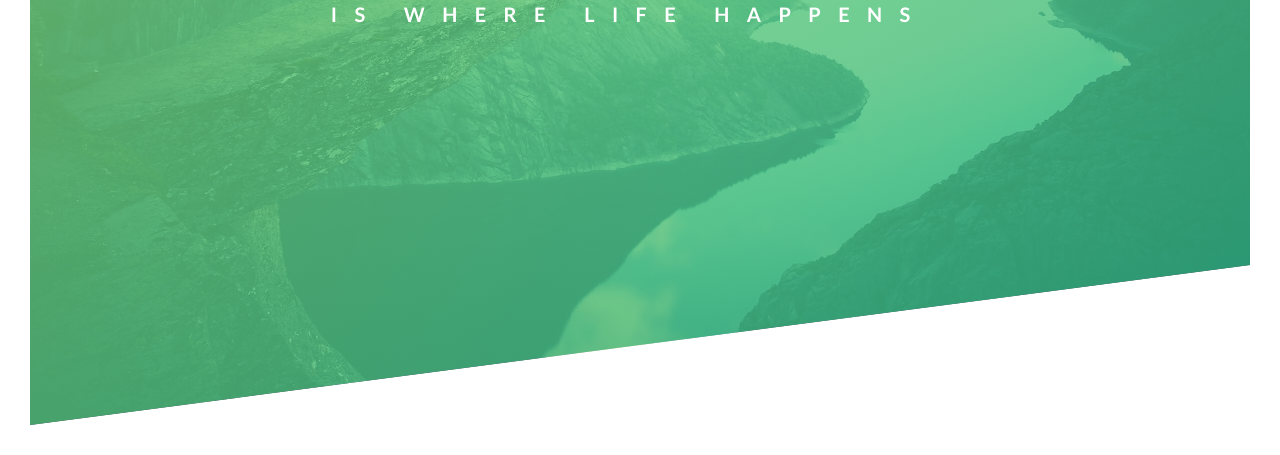
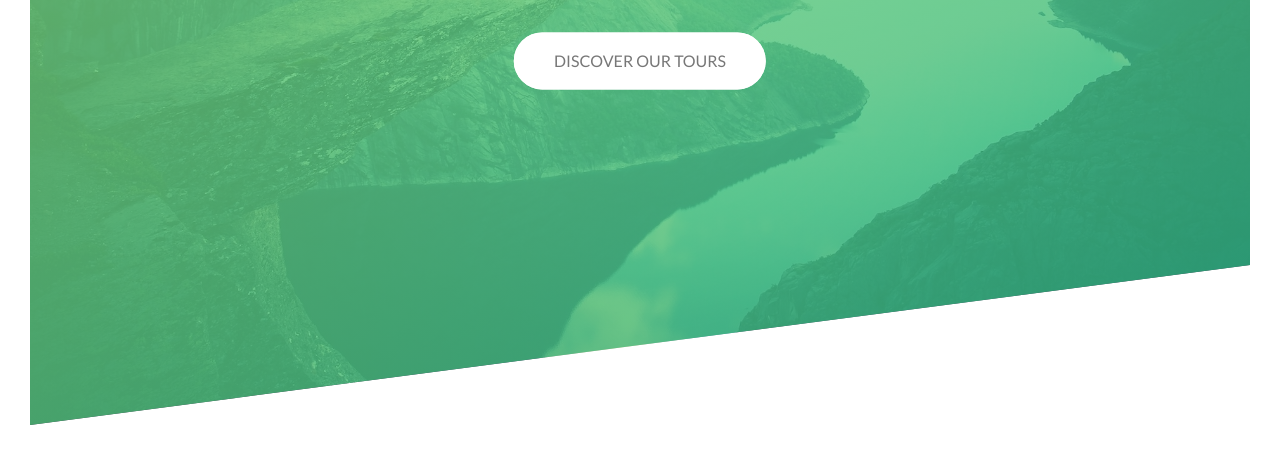
Before and after one commit to cuong0411/advanced-css, a plain HTML site: page Natours/starter/index.html in a window 1280 px wide. Shown: the part 365-820 px from the top of the page. Drawn offline with Linux system fonts and the light colour scheme; files that its build step writes are made by us from their sources.

Commit message:
complicated animation button

```diff
--- a/Natours/starter/css/style.css
+++ b/Natours/starter/css/style.css
@@ -48,6 +48,9 @@ body {
   top: 40%;
   left: 50%;
   transform: translate(-50%, -50%);
+
+  /* center the button */
+  text-align: center;
 }
 
 .heading-primary {
@@ -55,6 +58,7 @@ body {
   text-transform: uppercase;
 
   backface-visibility: hidden;
+  margin-bottom: 60px;
 }
 
 .heading-primary-main {
@@ -108,3 +112,60 @@ body {
     transform: translateX(0);
   }
 }
+
+.btn:link,
+.btn:visited {
+  text-transform: uppercase;
+  text-decoration: none;
+  padding: 15px 40px;
+  display: inline-block;
+  border-radius: 100px;
+  transition: all 0.2s;
+  position: relative;
+}
+.btn:hover {
+  transform: translateY(-3px);
+  box-shadow: 0 10px 20px rgba(0, 0, 0, 0.2);
+}
+.btn:active {
+  transform: translateY(-1px);
+  box-shadow: 0 5px 10px rgba(0, 0, 0, 0.2);
+}
+.btn-white {
+  background-color: #fff;
+  color: #777;
+}
+.btn::after {
+  content: '';
+  display: inline-block;
+  height: 100%;
+  width: 100%;
+  border-radius: 100px;
+  position: absolute;
+  top: 0;
+  left: 0;
+  z-index: -1;
+  transition: all 0.4s;
+}
+.btn-white::after {
+  background-color: #fff;
+}
+.btn:hover::after {
+  transform: scaleX(1.4) scaleY(1.6);
+  opacity: 0;
+}
+@keyframes moveInBottom {
+  0% {
+    opacity: 0;
+    transform: translateY(100px);
+  }
+
+  100% {
+    opacity: 1;
+    transform: translateY(0);
+  }
+}
+.btn-animated {
+  animation: moveInBottom 0.6s ease-in-out 0.75s;
+  animation-fill-mode: backwards;
+}
--- a/Natours/starter/index.html
+++ b/Natours/starter/index.html
@@ -44,6 +44,11 @@
           <span class="heading-primary-main">Outdoors</span>
           <span class="heading-primary-sub">is where life happens</span>
         </h1>
+        <a
+          href="#"
+          class="btn btn-white btn-animated"
+          >Discover our tours</a
+        >
       </div>
     </header>
   </body>
```
